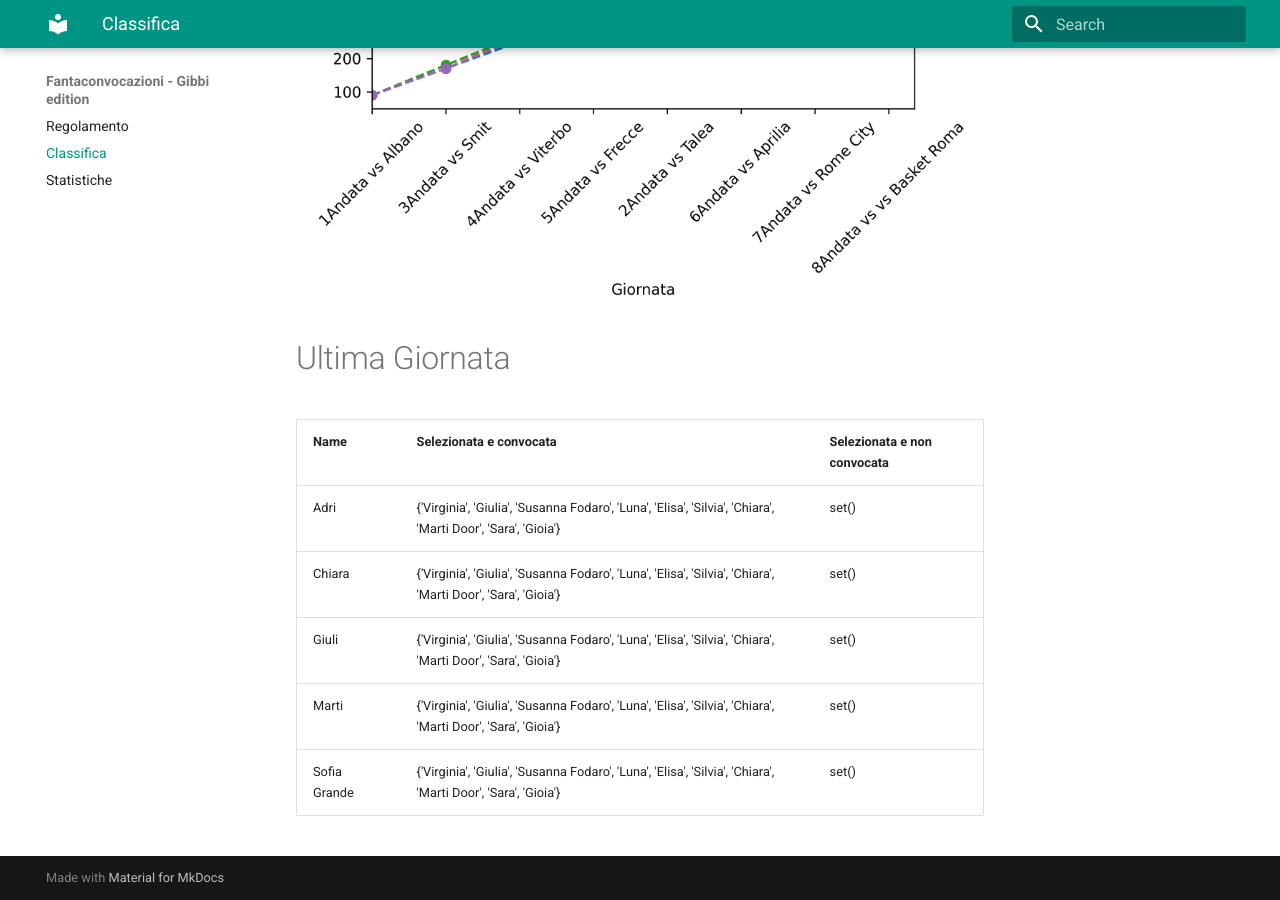
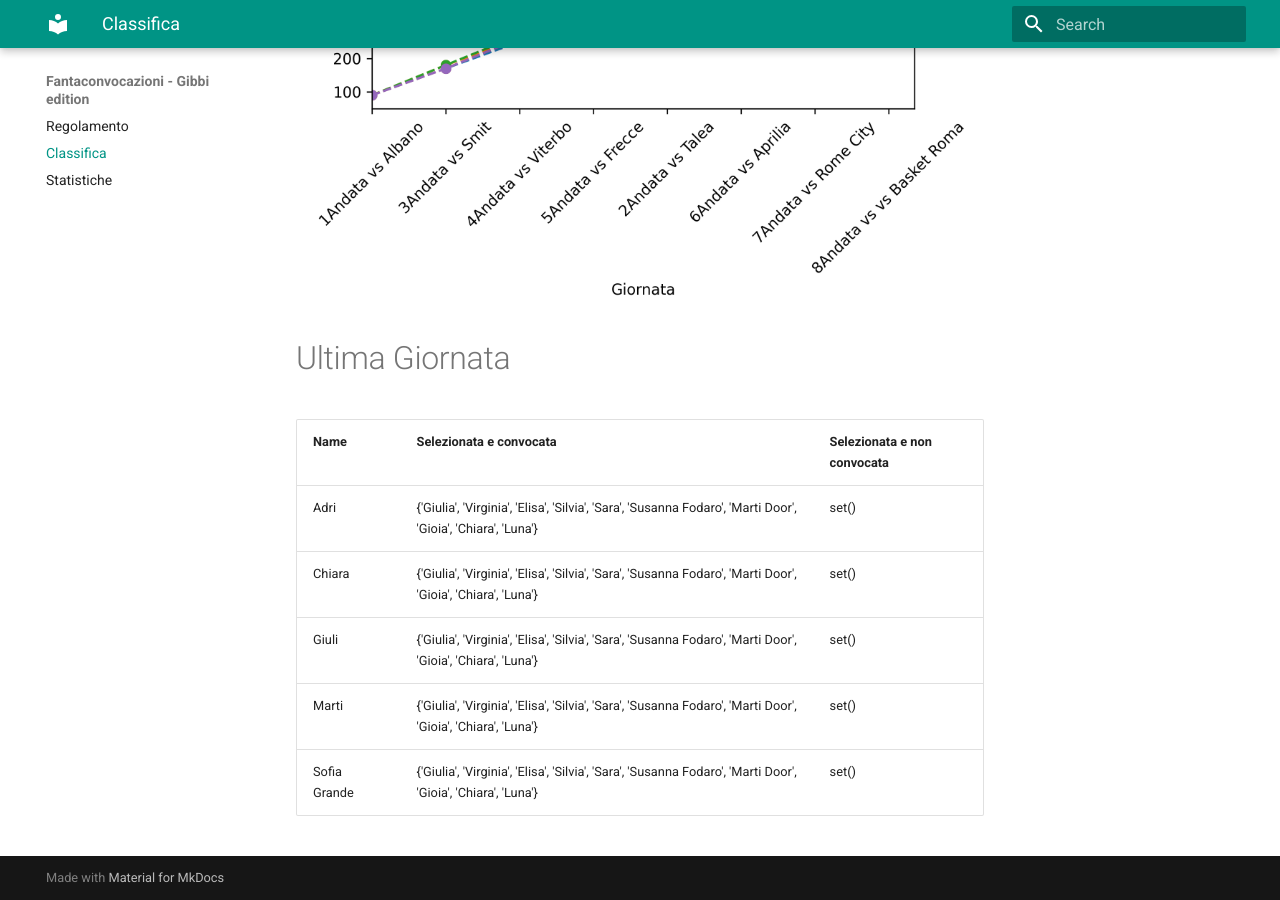
Before and after one commit to martinig94/fantagibbi, an MkDocs documentation site: the page built from docs/Classifica.md, in a window 1280 px wide and 900 px high, scrolled down 810 px. Built offline with MkDocs 1.6.1 and Material for MkDocs 9.7.7, drawn with Linux system fonts in a browser that asks for light colours.

Commit message:
Auto-update from main.py

```diff
--- a/docs/Classifica.md
+++ b/docs/Classifica.md
@@ -18,9 +18,9 @@
 <!-- START_TABLE CORRECT -->
 | Name         | Selezionata e convocata                                                                                      | Selezionata e non convocata   |
 |:-------------|:-------------------------------------------------------------------------------------------------------------|:------------------------------|
-| Adri         | {'Virginia', 'Giulia', 'Susanna Fodaro', 'Luna', 'Elisa', 'Silvia', 'Chiara', 'Marti Door', 'Sara', 'Gioia'} | set()                         |
-| Chiara       | {'Virginia', 'Giulia', 'Susanna Fodaro', 'Luna', 'Elisa', 'Silvia', 'Chiara', 'Marti Door', 'Sara', 'Gioia'} | set()                         |
-| Giuli        | {'Virginia', 'Giulia', 'Susanna Fodaro', 'Luna', 'Elisa', 'Silvia', 'Chiara', 'Marti Door', 'Sara', 'Gioia'} | set()                         |
-| Marti        | {'Virginia', 'Giulia', 'Susanna Fodaro', 'Luna', 'Elisa', 'Silvia', 'Chiara', 'Marti Door', 'Sara', 'Gioia'} | set()                         |
-| Sofia Grande | {'Virginia', 'Giulia', 'Susanna Fodaro', 'Luna', 'Elisa', 'Silvia', 'Chiara', 'Marti Door', 'Sara', 'Gioia'} | set()                         |
+| Adri         | {'Giulia', 'Virginia', 'Elisa', 'Silvia', 'Sara', 'Susanna Fodaro', 'Marti Door', 'Gioia', 'Chiara', 'Luna'} | set()                         |
+| Chiara       | {'Giulia', 'Virginia', 'Elisa', 'Silvia', 'Sara', 'Susanna Fodaro', 'Marti Door', 'Gioia', 'Chiara', 'Luna'} | set()                         |
+| Giuli        | {'Giulia', 'Virginia', 'Elisa', 'Silvia', 'Sara', 'Susanna Fodaro', 'Marti Door', 'Gioia', 'Chiara', 'Luna'} | set()                         |
+| Marti        | {'Giulia', 'Virginia', 'Elisa', 'Silvia', 'Sara', 'Susanna Fodaro', 'Marti Door', 'Gioia', 'Chiara', 'Luna'} | set()                         |
+| Sofia Grande | {'Giulia', 'Virginia', 'Elisa', 'Silvia', 'Sara', 'Susanna Fodaro', 'Marti Door', 'Gioia', 'Chiara', 'Luna'} | set()                         |
 <!-- END_TABLE CORRECT -->
```
